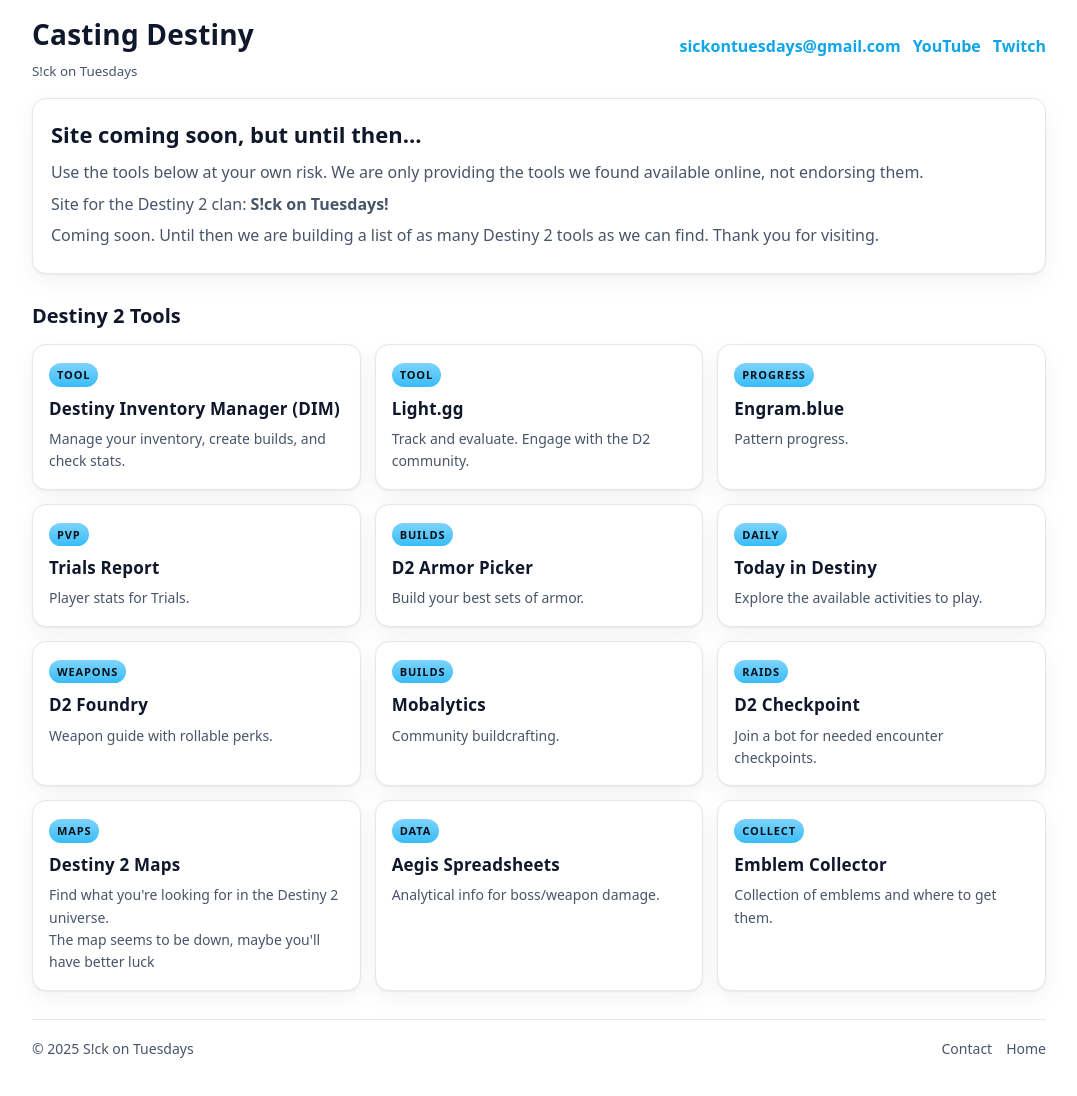
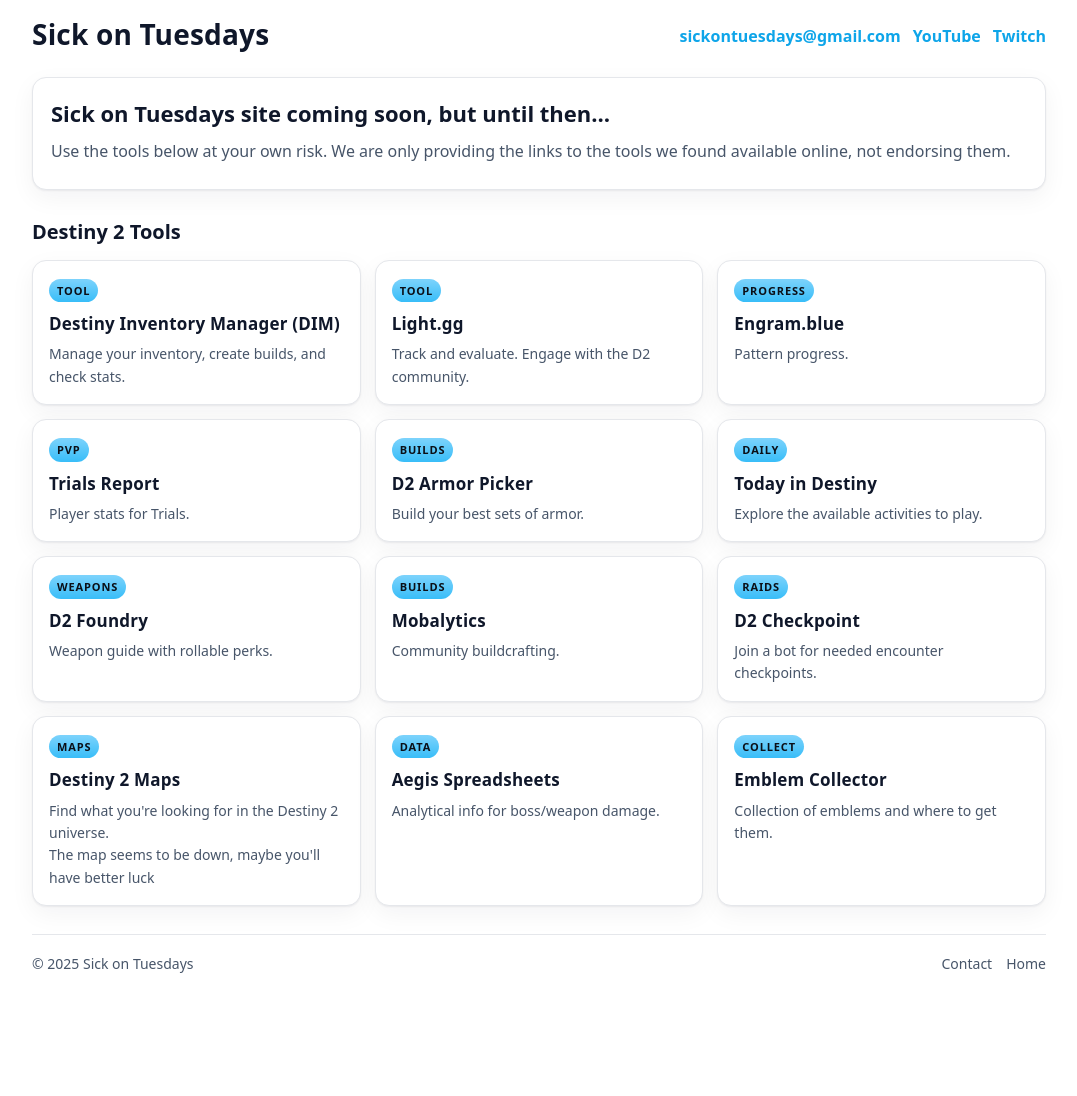
Before and after one commit to sickontuesdays/sick-on-tuesday, a plain HTML site: page index.html in a window 1280 px wide. Shown: the part 20-1116 px from the top of the page, without its empty margins (101-1178 px from the left). After the commit the page ends 1052 px from the top, so only its background shows below. Drawn offline with Linux system fonts and the light colour scheme.

Commit message:
Update index.html

```diff
--- a/index.html
+++ b/index.html
@@ -80,8 +80,8 @@
   <div class="wrap">
     <header>
       <div class="brand" aria-label="Site identity">
-        <h1>Casting Destiny</h1>
-        <small>S!ck on Tuesdays</small>
+        <h1>Sick on Tuesdays</h1>
+        <small></small>
       </div>
       <nav class="contact" aria-label="Contact and social">
         <a href="mailto:sickontuesdays@gmail.com">sickontuesdays@gmail.com</a>
@@ -91,10 +91,8 @@
     </header>
 
     <section class="hero" aria-labelledby="coming-soon">
-      <h2 id="coming-soon">Site coming soon, but until then…</h2>
-      <p>Use the tools below at your own risk. We are only providing the tools we found available online, not endorsing them.</p>
-      <p>Site for the Destiny 2 clan: <strong>S!ck on Tuesdays!</strong></p>
-      <p>Coming soon. Until then we are building a list of as many Destiny 2 tools as we can find. Thank you for visiting.</p>
+      <h2 id="coming-soon">Sick on Tuesdays site coming soon, but until then…</h2>
+      <p>Use the tools below at your own risk. We are only providing the links to the tools we found available online, not endorsing them.</p>
     </section>
 
     <h3 class="sectionTitle">Destiny 2 Tools</h3>
@@ -175,7 +173,7 @@
     </section>
 
     <footer>
-      <div>&copy; <span id="y"></span> S!ck on Tuesdays</div>
+      <div>&copy; <span id="y"></span> Sick on Tuesdays</div>
       <nav class="links" aria-label="Legal and links">
         <a href="mailto:sickontuesdays@gmail.com">Contact</a>
         <a href="/">Home</a>
```
